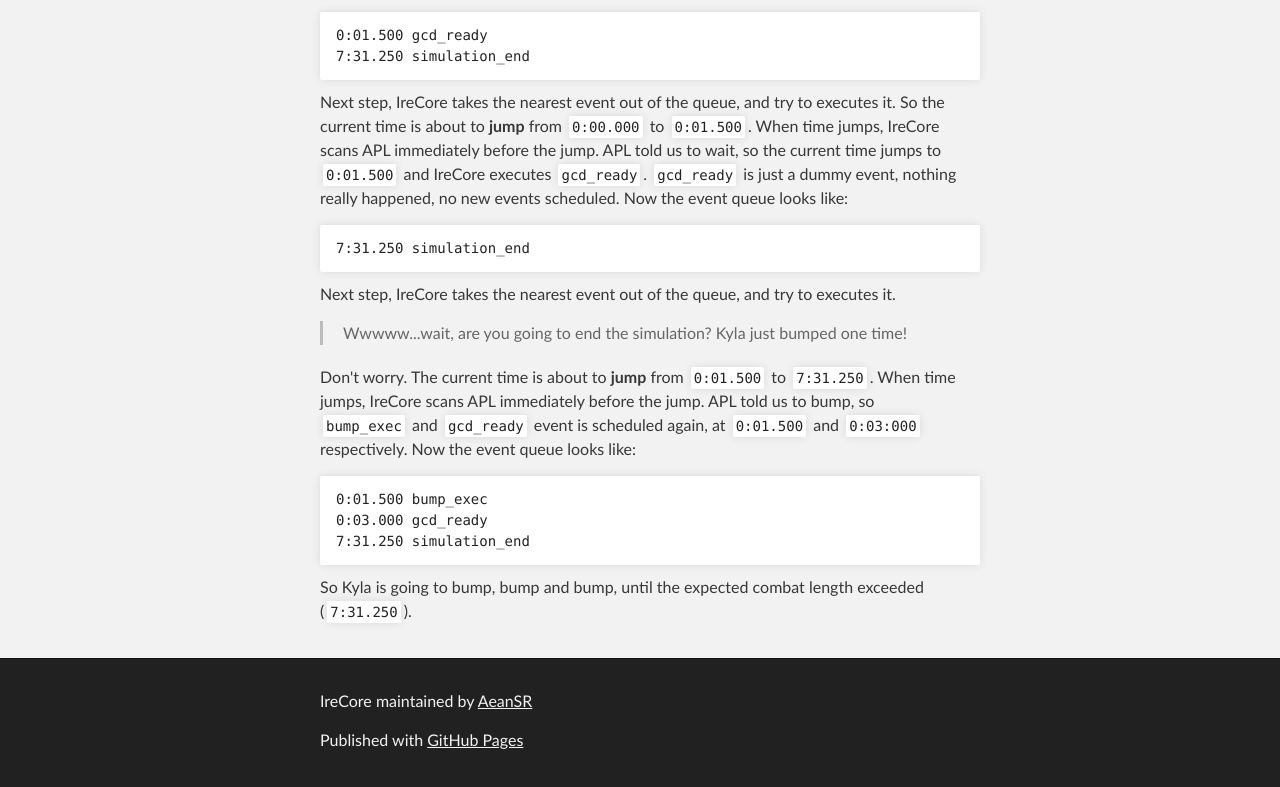
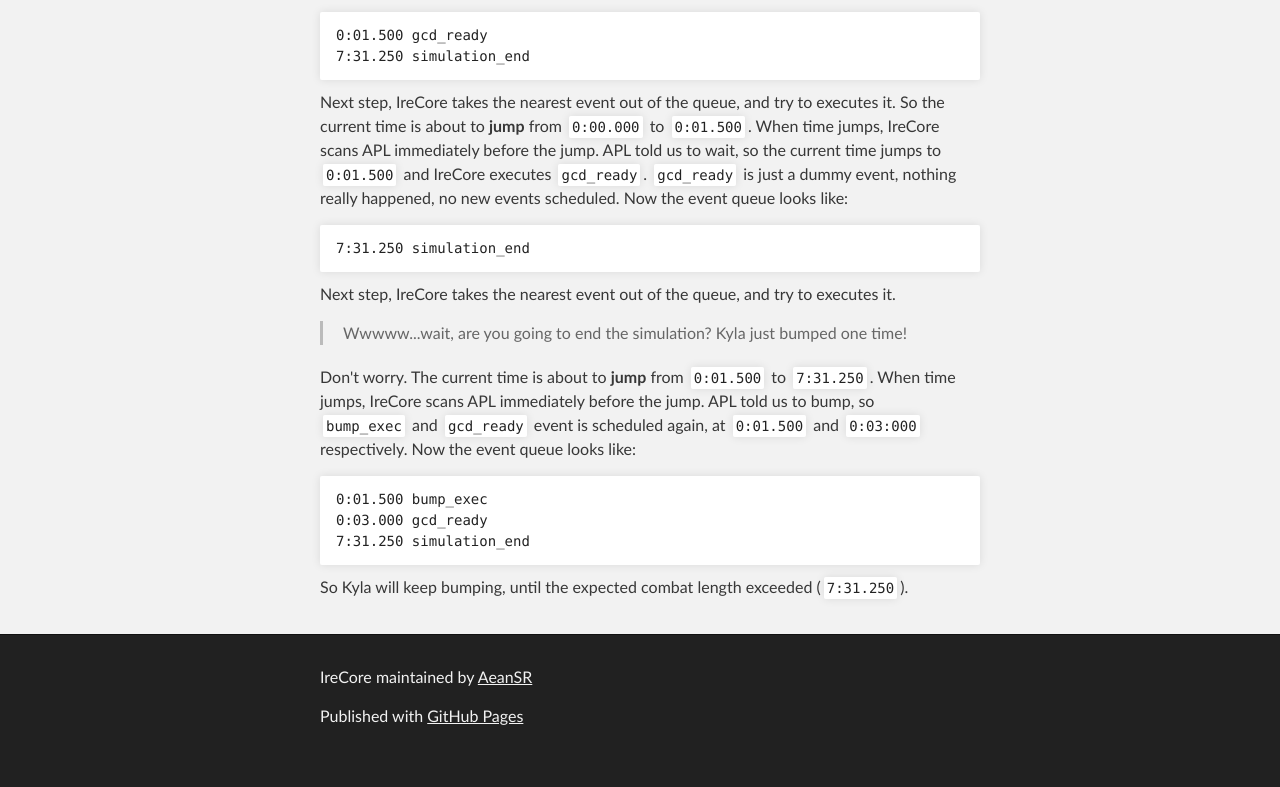
Before and after one commit to AeanSR/irecore, a plain HTML site: page index.html in a window 1280 px wide. Shown: the part 2830-3617 px from the top of the page. After the commit the page ends 3593 px from the top, so only its background shows below. Drawn offline with Linux system fonts and the light colour scheme.

```diff
--- a/index.html
+++ b/index.html
@@ -135,7 +135,7 @@ bump_not_ready -&gt; wait
 7:31.250 simulation_end
 </code></pre>
 
-<p>So Kyla is going to bump, bump and bump, until the expected combat length exceeded (<code>7:31.250</code>).</p>
+<p>So Kyla will keep bumping, until the expected combat length exceeded (<code>7:31.250</code>).</p>
       </section>
     </div>
 
```
Also changed, not shown: params.json (+1 -1 lines).
